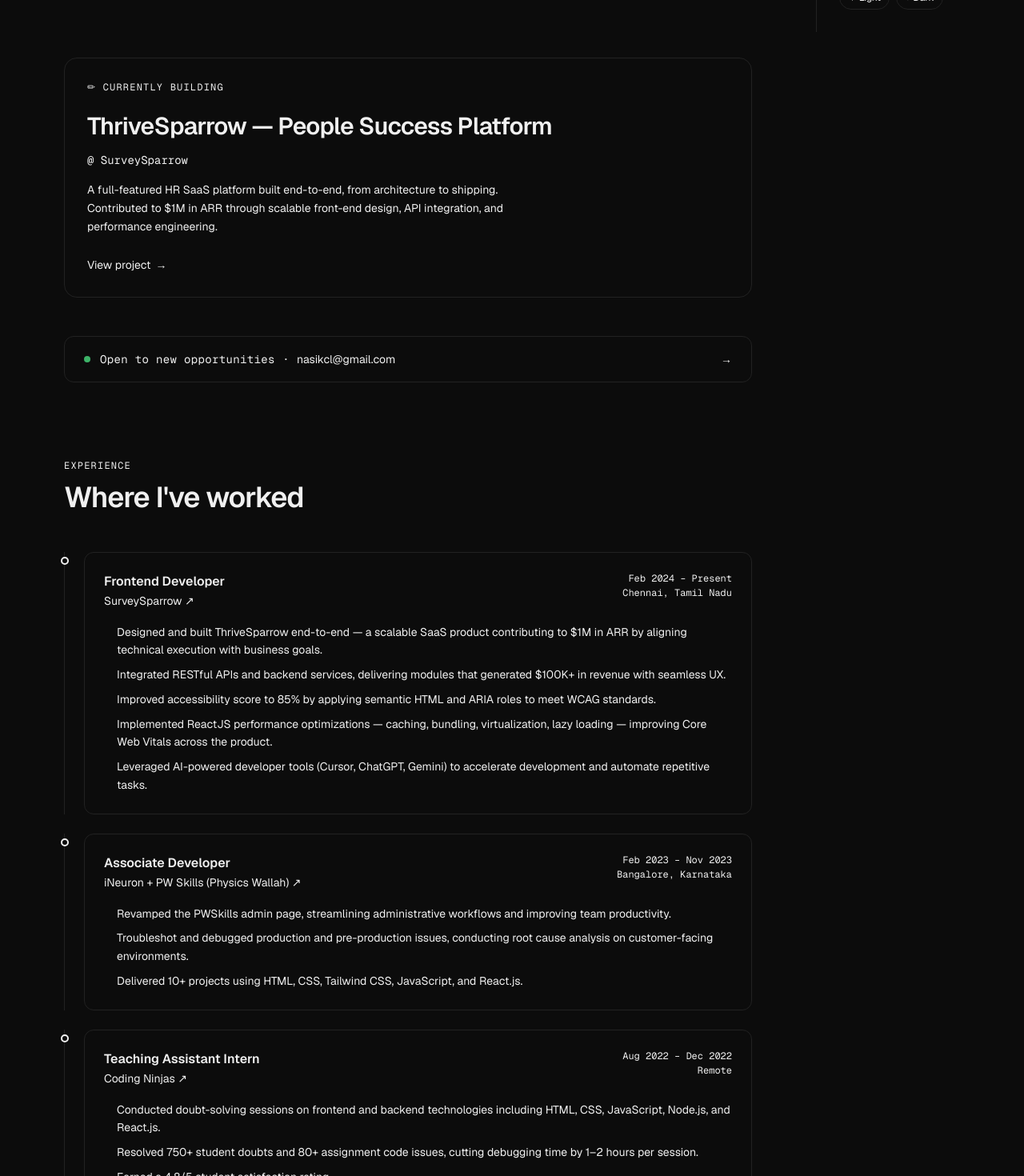
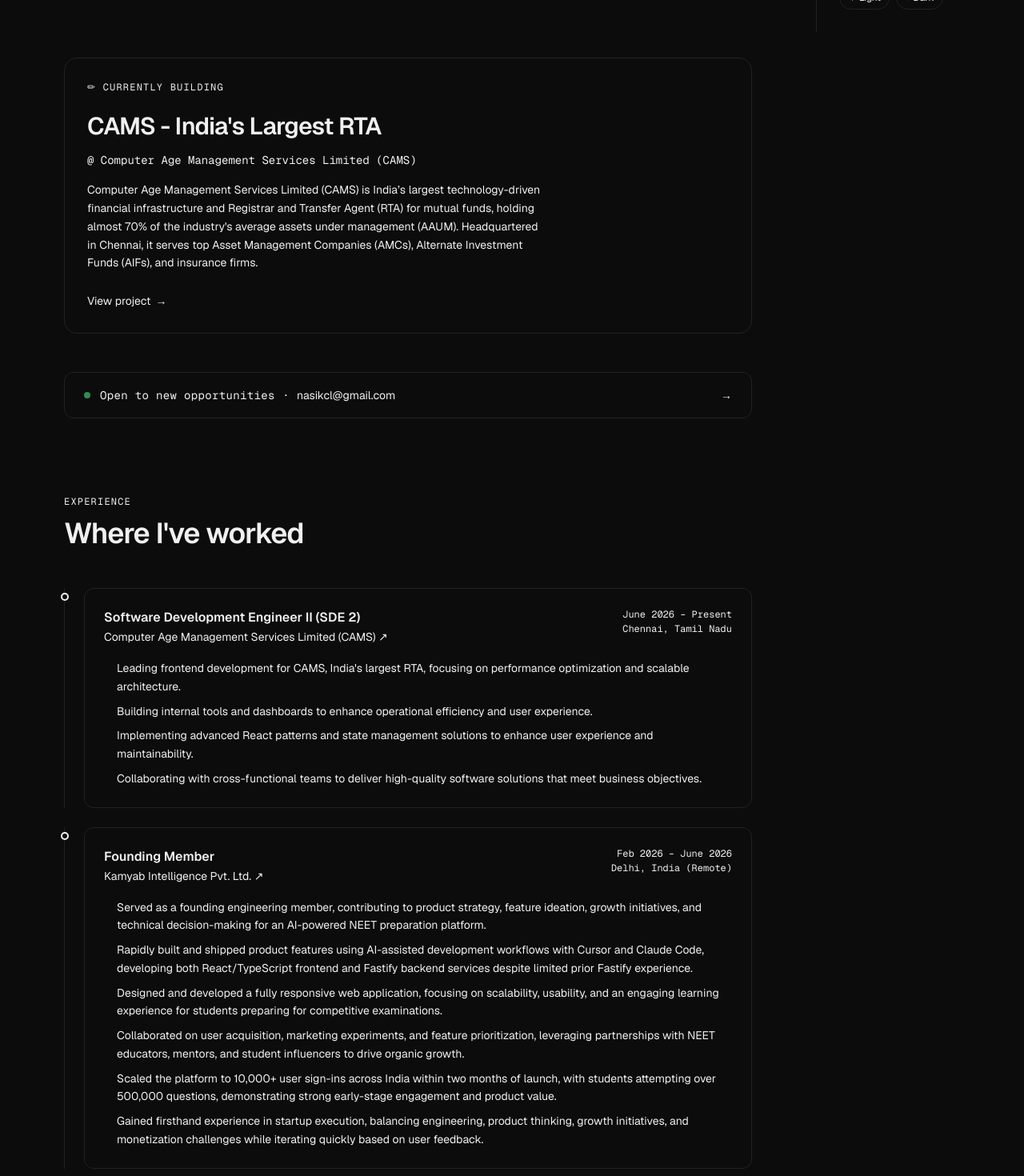
Before and after one commit to NasikhCL/personal-portfolio-website, a Next.js app: page / in a window 1280 px wide. Shown: the part 760-2230 px from the top of the page at 80% size. Built offline with nearby package versions, Linux system fonts and the light colour scheme.

Commit message:
latest job update

```diff
--- a/data/portfolio.ts
+++ b/data/portfolio.ts
@@ -14,11 +14,44 @@
 };
 
 export const experience = [
+    {
+    role: "Software Development Engineer II (SDE 2)",
+    company: "Computer Age Management Services Limited (CAMS)",
+    location: "Chennai, Tamil Nadu",
+    period: "June 2026 – Present",
+    link: "https://camsonline.com",
+    highlights: [
+      "Leading frontend development for CAMS, India's largest RTA, focusing on performance optimization and scalable architecture.",
+      "Building internal tools and dashboards to enhance operational efficiency and user experience.",
+      "Implementing advanced React patterns and state management solutions to enhance user experience and maintainability.",
+      "Collaborating with cross-functional teams to deliver high-quality software solutions that meet business objectives.",
+    ],
+  },
+  {
+    role: "Founding Member",
+    company: "Kamyab Intelligence Pvt. Ltd.",
+    location: "Delhi, India (Remote)",
+    period: "Feb 2026 – June 2026",
+    link: "https://www.kamyab.io/",
+highlights: [
+  "Served as a founding engineering member, contributing to product strategy, feature ideation, growth initiatives, and technical decision-making for an AI-powered NEET preparation platform.",
+
+  "Rapidly built and shipped product features using AI-assisted development workflows with Cursor and Claude Code, developing both React/TypeScript frontend and Fastify backend services despite limited prior Fastify experience.",
+
+  "Designed and developed a fully responsive web application, focusing on scalability, usability, and an engaging learning experience for students preparing for competitive examinations.",
+
+  "Collaborated on user acquisition, marketing experiments, and feature prioritization, leveraging partnerships with NEET educators, mentors, and student influencers to drive organic growth.",
+
+  "Scaled the platform to 10,000+ user sign-ins across India within two months of launch, with students attempting over 500,000 questions, demonstrating strong early-stage engagement and product value.",
+
+  "Gained firsthand experience in startup execution, balancing engineering, product thinking, growth initiatives, and monetization challenges while iterating quickly based on user feedback."
+]
+  },
   {
     role: "Frontend Developer",
     company: "SurveySparrow",
     location: "Chennai, Tamil Nadu",
-    period: "Feb 2024 – Present",
+    period: "Feb 2024 – Feb 2026",
     link: "https://surveysparrow.com",
     highlights: [
       "Designed and built ThriveSparrow end-to-end — a scalable SaaS product contributing to $1M in ARR by aligning technical execution with business goals.",
@@ -65,11 +98,11 @@
 
 export const featured = {
   label: "CURRENTLY BUILDING",
-  title: "ThriveSparrow — People Success Platform",
-  company: "SurveySparrow",
+  title: "CAMS - India's Largest RTA",
+  company: "Computer Age Management Services Limited (CAMS)",
   description:
-    "A full-featured HR SaaS platform built end-to-end, from architecture to shipping. Contributed to $1M in ARR through scalable front-end design, API integration, and performance engineering.",
-  link: "https://thrivesparrow.com",
+    "Computer Age Management Services Limited (CAMS) is India’s largest technology-driven financial infrastructure and Registrar and Transfer Agent (RTA) for mutual funds, holding almost 70% of the industry's average assets under management (AAUM). Headquartered in Chennai, it serves top Asset Management Companies (AMCs), Alternate Investment Funds (AIFs), and insurance firms.",
+  link: "https://camsonline.com",
 };
 
 export const projects = [
```
